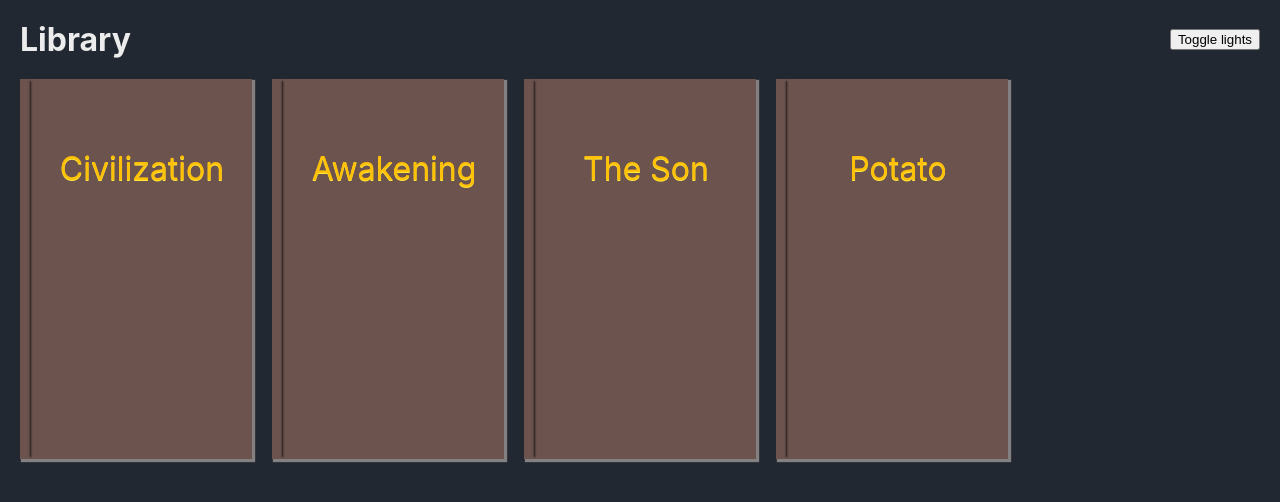
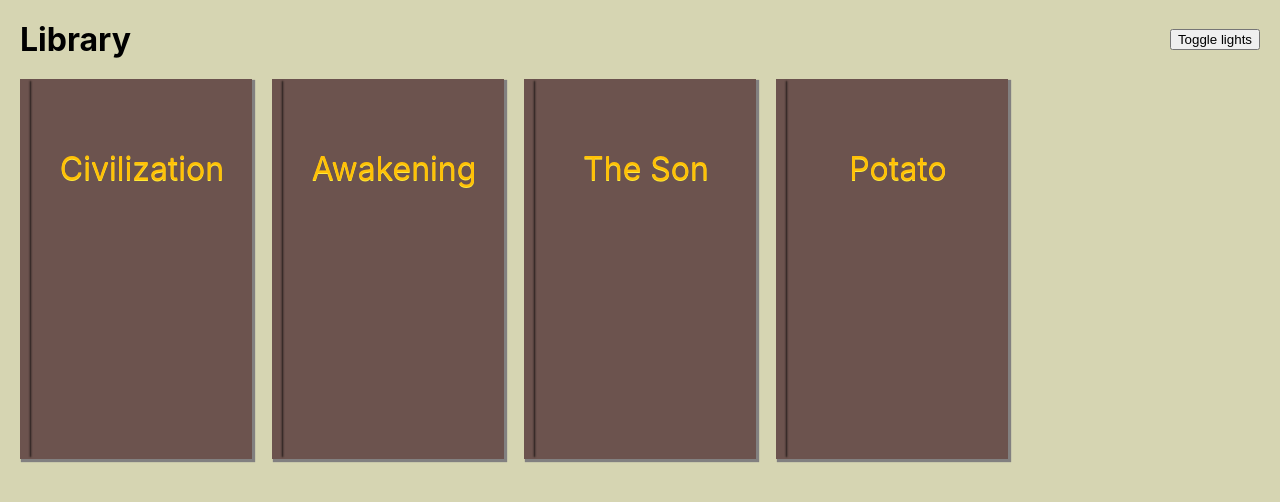
Before and after one commit to shockry/arc, a Next.js app: page / in a window 1280 px wide. Shown: the top 502 px of the page. Built offline with nearby package versions, Linux system fonts and the light colour scheme.

Commit message:
add context for color scheme

```diff
--- a/components/Header/index.js
+++ b/components/Header/index.js
@@ -1,12 +1,18 @@
+import { useColorMode } from "../../contexts/colorModeContext";
 import { Container } from "./styles";
 
 function Header(props) {
   const { children } = props;
+  const { colorMode, setColorMode } = useColorMode();
 
   return (
     <Container>
       <div>{children}</div>
-      <button>Toggle lights</button>
+      <button
+        onClick={() => setColorMode(colorMode === "light" ? "dark" : "light")}
+      >
+        Toggle lights
+      </button>
     </Container>
   );
 }
--- /dev/null
+++ b/contexts/colorModeContext.js
@@ -0,0 +1,55 @@
+import { createContext, useContext, useEffect, useState } from "react";
+
+const ColorModeContext = createContext();
+
+function getInitialColorMode() {
+  if (typeof window === "undefined") {
+    return null;
+  }
+
+  if (window.matchMedia("(prefers-color-scheme: dark)").matches) {
+    return "dark";
+  }
+
+  return "light";
+}
+
+function ColorModeProvider(props) {
+  const { children } = props;
+  const [colorMode, setColorMode] = useState(getInitialColorMode);
+
+  useEffect(() => {
+    if (colorMode === null) {
+      return;
+    }
+    if (colorMode === "dark") {
+      document.documentElement.style.setProperty("--bg-color", "#222831");
+      document.documentElement.style.setProperty("--text-color", "#ececec");
+      document.documentElement.style.setProperty("color-scheme", "dark");
+    } else {
+      document.documentElement.style.setProperty("--bg-color", "#d6d5b2");
+      document.documentElement.style.setProperty("--text-color", "initial");
+      document.documentElement.style.setProperty("color-scheme", "light");
+    }
+  }, [colorMode]);
+
+  return (
+    <ColorModeContext.Provider value={{ colorMode, setColorMode }}>
+      {children}
+    </ColorModeContext.Provider>
+  );
+}
+
+function useColorMode() {
+  const context = useContext(ColorModeContext);
+
+  if (!context) {
+    throw new Error("Must be inside colorModeContext provider");
+  }
+
+  const { colorMode, setColorMode } = context;
+
+  return { colorMode, setColorMode };
+}
+
+export { ColorModeProvider, useColorMode };
--- a/pages/_app.js
+++ b/pages/_app.js
@@ -1,10 +1,20 @@
 import { createGlobalStyle } from "styled-components";
 import Head from "next/head";
+import { ColorModeProvider } from "../contexts/colorModeContext";
 
 const GlobalStyle = createGlobalStyle`
   :root {
-    --bg-color: #222831;
-    --text-color: #ececec;
+    --bg-color: #d6d5b2;
+    --text-color: initial;
+    color-scheme: light;
+  }
+
+  @media (prefers-color-scheme: dark) {
+    :root {
+      --bg-color: #222831;
+      --text-color: #ececec;
+      color-scheme: dark;
+    }
   }
 
   body {
@@ -20,13 +30,13 @@ const GlobalStyle = createGlobalStyle`
 
 function MyApp({ Component, pageProps }) {
   return (
-    <>
+    <ColorModeProvider>
       <Head>
         <link rel="icon" href="/favicon.svg" />
       </Head>
       <GlobalStyle />
       <Component {...pageProps} />
-    </>
+    </ColorModeProvider>
   );
 }
 
```
